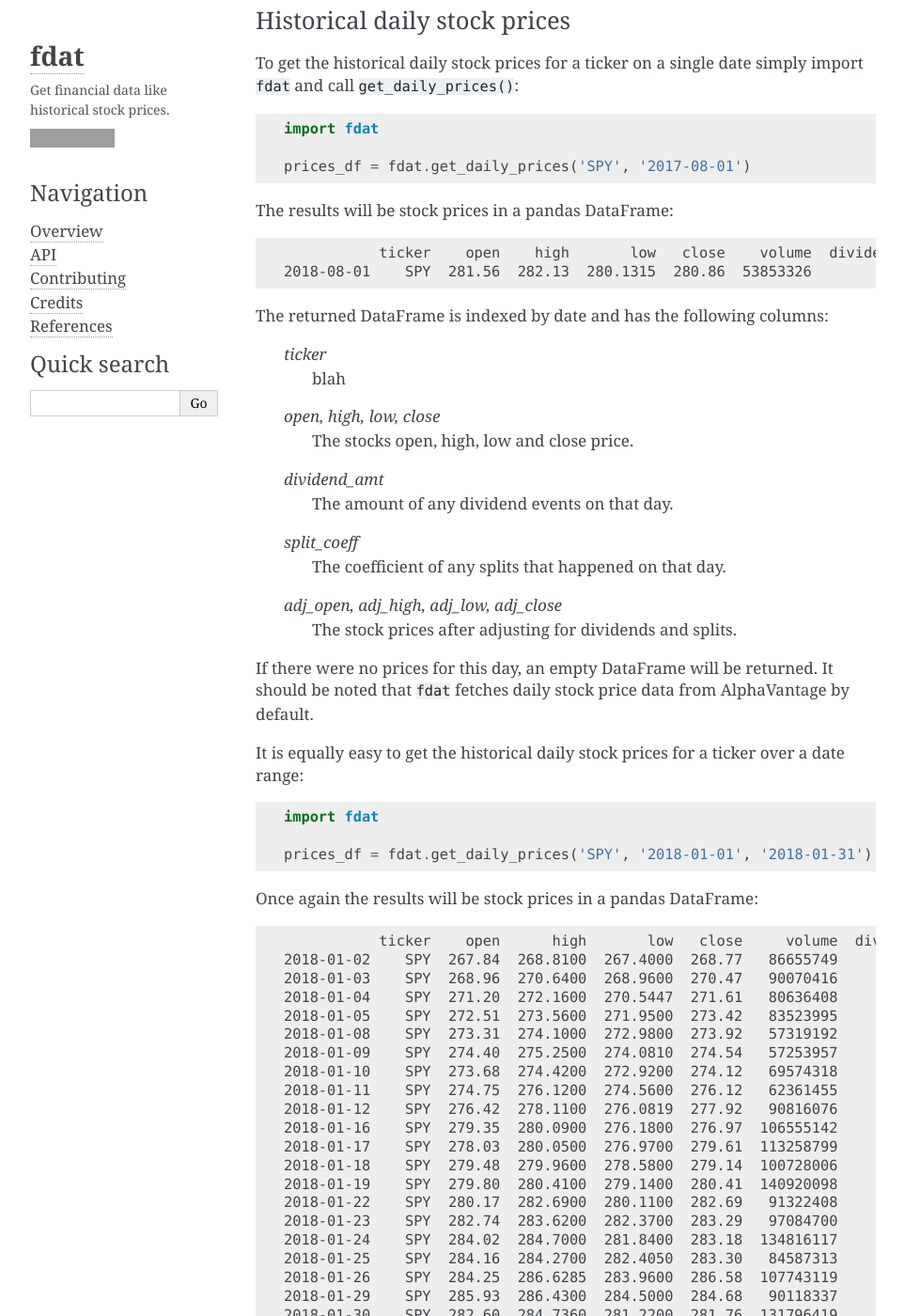
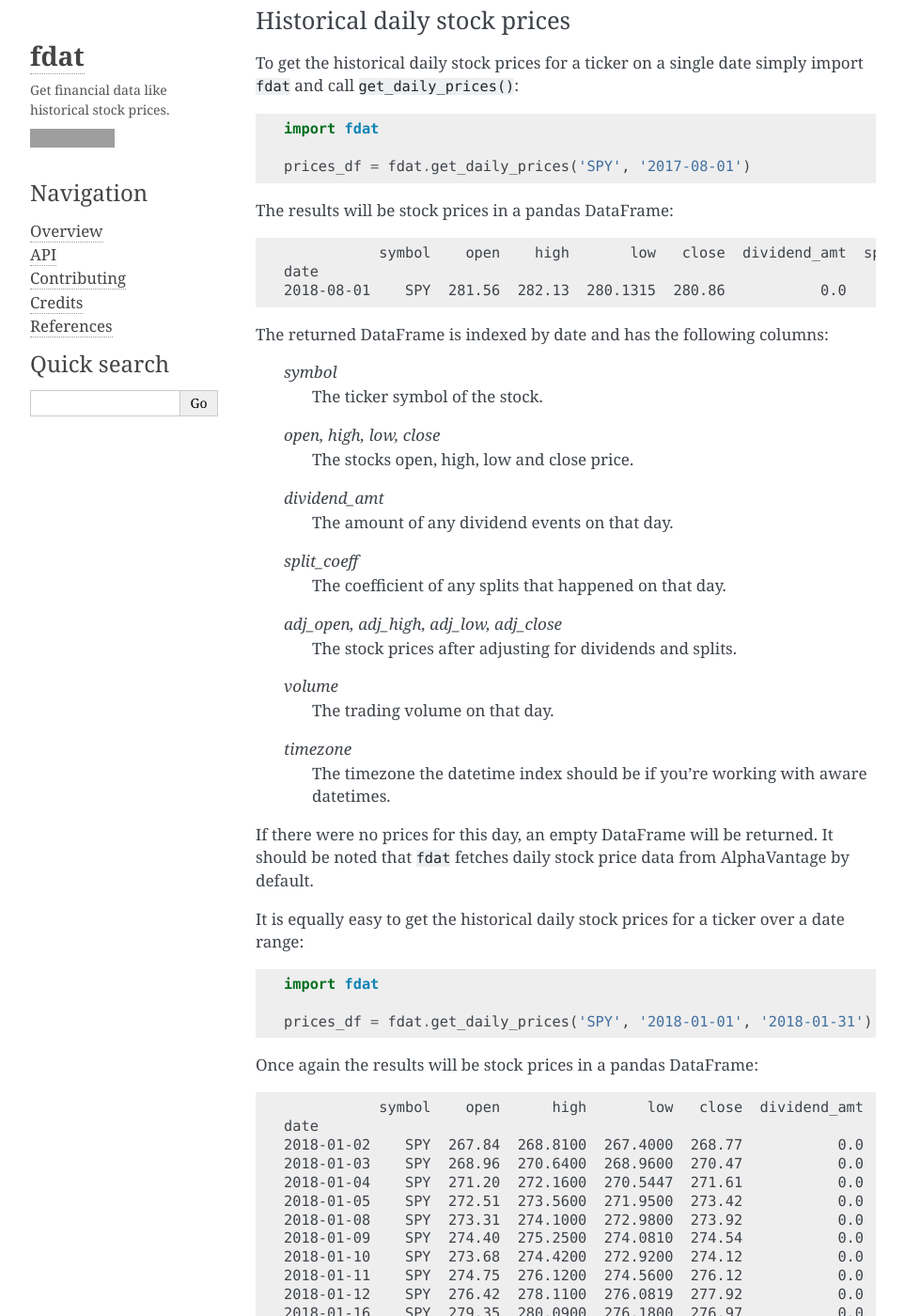
Before and after one commit to brettelliot/fdat, a Sphinx documentation site: the page built from docs/source/index.rst, in a window 1280 px wide and 1400 px high, scrolled down 500 px. Shown: the whole window at 94% size, without its empty margins (148-1111 px from the left). Built offline with Sphinx 7.4.7, drawn with Linux system fonts in a browser that asks for light colours; some of the changed text lies outside the part shown; grey boxes are pictures that could not be loaded.

Commit message:
refactored to flat dataframe for internal operations

```diff
--- a/README.rst
+++ b/README.rst
@@ -32,15 +32,15 @@
 
 .. code-block:: none
 
-               ticker    open    high       low   close    volume  dividend_amt  split_coeff  adj_open  adj_high   adj_low  adj_close
-    2018-08-01    SPY  281.56  282.13  280.1315  280.86  53853326           0.0          1.0  280.2904  280.8579  278.8684   279.5936
-
+               symbol    open    high       low   close  dividend_amt  split_coeff  adj_open  adj_high   adj_low  adj_close    volume    timezone
+    date
+    2018-08-01    SPY  281.56  282.13  280.1315  280.86           0.0          1.0  280.2904  280.8579  278.8684   279.5936  53853326  US/Eastern
 
 
 The returned DataFrame is indexed by date and has the following columns:
 
-    *ticker*
-        blah
+    *symbol*
+        The ticker symbol of the stock.
 
     *open, high, low, close*
         The stocks open, high, low and close price.
@@ -53,6 +53,12 @@
 
     *adj_open, adj_high, adj_low, adj_close*
         The stock prices after adjusting for dividends and splits.
+
+    *volume*
+        The trading volume on that day.
+
+    *timezone*
+        The timezone the datetime index should be if you're working with aware datetimes.
 
 
 If there were no prices for this day, an empty DataFrame will be returned. It should be noted that ``fdat`` fetches daily stock price data from AlphaVantage by default.
@@ -69,28 +75,29 @@
 
 .. code-block:: none
 
-               ticker    open      high       low   close     volume  dividend_amt  split_coeff  adj_open  adj_high   adj_low  adj_close
-    2018-01-02    SPY  267.84  268.8100  267.4000  268.77   86655749           0.0          1.0  264.3817  265.3392  263.9474   265.2997
-    2018-01-03    SPY  268.96  270.6400  268.9600  270.47   90070416           0.0          1.0  265.4872  267.1455  265.4872   266.9777
-    2018-01-04    SPY  271.20  272.1600  270.5447  271.61   80636408           0.0          1.0  267.6983  268.6459  267.0515   268.1030
-    2018-01-05    SPY  272.51  273.5600  271.9500  273.42   83523995           0.0          1.0  268.9914  270.0279  268.4387   269.8897
-    2018-01-08    SPY  273.31  274.1000  272.9800  273.92   57319192           0.0          1.0  269.7811  270.5609  269.4553   270.3832
-    2018-01-09    SPY  274.40  275.2500  274.0810  274.54   57253957           0.0          1.0  270.8570  271.6960  270.5421   270.9952
-    2018-01-10    SPY  273.68  274.4200  272.9200  274.12   69574318           0.0          1.0  270.1463  270.8767  269.3961   270.5806
-    2018-01-11    SPY  274.75  276.1200  274.5600  276.12   62361455           0.0          1.0  271.2025  272.5548  271.0149   272.5548
-    2018-01-12    SPY  276.42  278.1100  276.0819  277.92   90816076           0.0          1.0  272.8509  274.5190  272.5171   274.3315
-    2018-01-16    SPY  279.35  280.0900  276.1800  276.97  106555142           0.0          1.0  275.7431  276.4735  272.6140   273.3938
-    2018-01-17    SPY  278.03  280.0500  276.9700  279.61  113258799           0.0          1.0  274.4401  276.4340  273.3938   275.9997
-    2018-01-18    SPY  279.48  279.9600  278.5800  279.14  100728006           0.0          1.0  275.8714  276.3452  274.9830   275.5358
-    2018-01-19    SPY  279.80  280.4100  279.1400  280.41  140920098           0.0          1.0  276.1873  276.7894  275.5358   276.7894
-    2018-01-22    SPY  280.17  282.6900  280.1100  282.69   91322408           0.0          1.0  276.5525  279.0400  276.4933   279.0400
-    2018-01-23    SPY  282.74  283.6200  282.3700  283.29   97084700           0.0          1.0  279.0893  279.9579  278.7241   279.6322
-    2018-01-24    SPY  284.02  284.7000  281.8400  283.18  134816117           0.0          1.0  280.3528  281.0240  278.2009   279.5236
-    2018-01-25    SPY  284.16  284.2700  282.4050  283.30   84587313           0.0          1.0  280.4910  280.5996  278.7587   279.6421
-    2018-01-26    SPY  284.25  286.6285  283.9600  286.58  107743119           0.0          1.0  280.5798  282.9276  280.2935   282.8797
-    2018-01-29    SPY  285.93  286.4300  284.5000  284.68   90118337           0.0          1.0  282.2382  282.7317  280.8266   281.0043
-    2018-01-30    SPY  282.60  284.7360  281.2200  281.76  131796419           0.0          1.0  278.9512  281.0596  277.5890   278.1220
-    2018-01-31    SPY  282.73  283.3000  280.6800  281.90  118948131           0.0          1.0  279.0795  279.6421  277.0560   278.2602
+               symbol    open      high       low   close  dividend_amt  split_coeff  adj_open  adj_high   adj_low  adj_close     volume    timezone
+    date
+    2018-01-02    SPY  267.84  268.8100  267.4000  268.77           0.0          1.0  264.3817  265.3392  263.9474   265.2997   86655749  US/Eastern
+    2018-01-03    SPY  268.96  270.6400  268.9600  270.47           0.0          1.0  265.4872  267.1455  265.4872   266.9777   90070416  US/Eastern
+    2018-01-04    SPY  271.20  272.1600  270.5447  271.61           0.0          1.0  267.6983  268.6459  267.0515   268.1030   80636408  US/Eastern
+    2018-01-05    SPY  272.51  273.5600  271.9500  273.42           0.0          1.0  268.9914  270.0279  268.4387   269.8897   83523995  US/Eastern
+    2018-01-08    SPY  273.31  274.1000  272.9800  273.92           0.0          1.0  269.7811  270.5609  269.4553   270.3832   57319192  US/Eastern
+    2018-01-09    SPY  274.40  275.2500  274.0810  274.54           0.0          1.0  270.8570  271.6960  270.5421   270.9952   57253957  US/Eastern
+    2018-01-10    SPY  273.68  274.4200  272.9200  274.12           0.0          1.0  270.1463  270.8767  269.3961   270.5806   69574318  US/Eastern
+    2018-01-11    SPY  274.75  276.1200  274.5600  276.12           0.0          1.0  271.2025  272.5548  271.0149   272.5548   62361455  US/Eastern
+    2018-01-12    SPY  276.42  278.1100  276.0819  277.92           0.0          1.0  272.8509  274.5190  272.5171   274.3315   90816076  US/Eastern
+    2018-01-16    SPY  279.35  280.0900  276.1800  276.97           0.0          1.0  275.7431  276.4735  272.6140   273.3938  106555142  US/Eastern
+    2018-01-17    SPY  278.03  280.0500  276.9700  279.61           0.0          1.0  274.4401  276.4340  273.3938   275.9997  113258799  US/Eastern
+    2018-01-18    SPY  279.48  279.9600  278.5800  279.14           0.0          1.0  275.8714  276.3452  274.9830   275.5358  100728006  US/Eastern
+    2018-01-19    SPY  279.80  280.4100  279.1400  280.41           0.0          1.0  276.1873  276.7894  275.5358   276.7894  140920098  US/Eastern
+    2018-01-22    SPY  280.17  282.6900  280.1100  282.69           0.0          1.0  276.5525  279.0400  276.4933   279.0400   91322408  US/Eastern
+    2018-01-23    SPY  282.74  283.6200  282.3700  283.29           0.0          1.0  279.0893  279.9579  278.7241   279.6322   97084700  US/Eastern
+    2018-01-24    SPY  284.02  284.7000  281.8400  283.18           0.0          1.0  280.3528  281.0240  278.2009   279.5236  134816117  US/Eastern
+    2018-01-25    SPY  284.16  284.2700  282.4050  283.30           0.0          1.0  280.4910  280.5996  278.7587   279.6421   84587313  US/Eastern
+    2018-01-26    SPY  284.25  286.6285  283.9600  286.58           0.0          1.0  280.5798  282.9276  280.2935   282.8797  107743119  US/Eastern
+    2018-01-29    SPY  285.93  286.4300  284.5000  284.68           0.0          1.0  282.2382  282.7317  280.8266   281.0043   90118337  US/Eastern
+    2018-01-30    SPY  282.60  284.7360  281.2200  281.76           0.0          1.0  278.9512  281.0596  277.5890   278.1220  131796419  US/Eastern
+    2018-01-31    SPY  282.73  283.3000  280.6800  281.90           0.0          1.0  279.0795  279.6421  277.0560   278.2602  118948131  US/Eastern
 
 
 Caching
--- a/docs/source/contributing.rst
+++ b/docs/source/contributing.rst
@@ -8,11 +8,9 @@
 
 #. I want to download financial data once and use it repeatedly even offline. I've been unsuccessful at getting the requests caches to work in this way.
 
-#. I've found it necessary to switch to a historical price source like AlphaVantage when the yahoo and google readers failed and I didn't find any documentation to add my own ``pandas_datareader``. I know there is an AV reader now, but
-this will probably happen again and I'd like to be able to easily create my own readers when needed.
+#. I've found it necessary to switch to a historical price source like AlphaVantage when the yahoo and google readers failed and I didn't find any documentation to add my own ``pandas_datareader``. I know there is an AV reader now, but this will probably happen again and I'd like to be able to easily create my own readers when needed.
 
 #. I needed to auto adjust the OHLC values returned by AV.
-
 
 
 Therefore, if possible, I've tried to keep the interface for ``fdat`` as similar as possible to the corresponding ``pandas_datareader`` interface without doing more than I need. For example, at the moment I only need to pull data for one ticker at a time so I haven't implemented the ticker list and returning a multiindex dataframe. It's easy so if you want to contribute, please go ahead :)
--- a/fdat/__init__.py
+++ b/fdat/__init__.py
@@ -39,9 +39,10 @@
     Returns:
         DataFrame:
             A pandas DataFrame indexed by ``date``, that has columns:
-            ``ticker``, ``open``, ``high``, ``low``, ``close``,
+            ``symbol``, ``open``, ``high``, ``low``, ``close``,
             ``dividend_amt``, ``split_coeff``,
-            ``adj_open``, ``adj_high``, ``adj_low``, and ``adj_close``.
+            ``adj_open``, ``adj_high``, ``adj_low``, and ``adj_close``,
+            ``volume``, and ``timezone``.
 
     """
 
```
Also changed, not shown: 5 other files.
